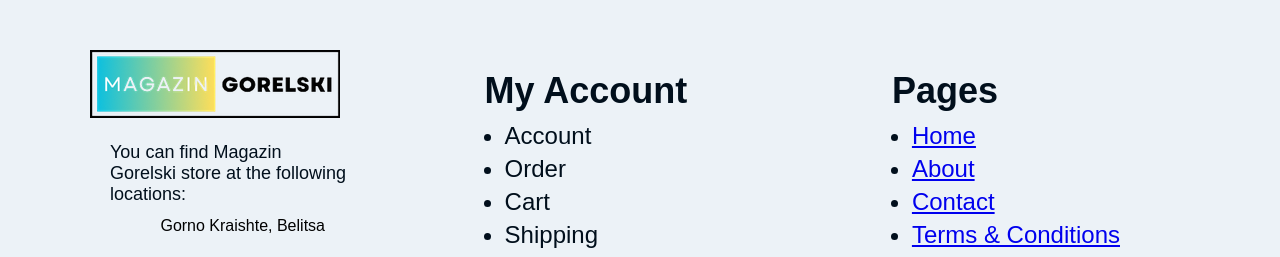
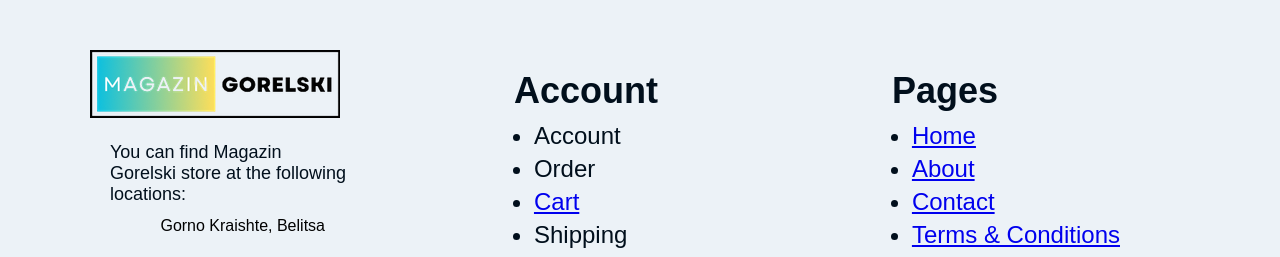
Before and after one commit to AGorelski/e-commerce-store, a React (Vite) app in the folder my-store/: page /products in a window 1280 px wide. Shown: the part 421-678 px from the top of the page. Built offline with nearby package versions, Linux system fonts and the light colour scheme; no server answers; the database is empty; some icons are missing.

Commit message:
Some minor fixes

```diff
--- a/my-store/src/Components/Footer.jsx
+++ b/my-store/src/Components/Footer.jsx
@@ -61,11 +61,13 @@ export default function Footer() {
           </div>
         </div>
         <div className="account">
-          <h3>My Account</h3>
+          <h3>Account</h3>
           <ul>
             <li>Account</li>
             <li>Order</li>
-            <li>Cart</li>
+            <li>
+              <Link to="/cart">Cart</Link>
+            </li>
             <li>Shipping</li>
             <li>Return</li>
           </ul>
--- a/my-store/src/Components/Modal/EditProductModal.jsx
+++ b/my-store/src/Components/Modal/EditProductModal.jsx
@@ -12,8 +12,17 @@ const EditProductModal = ({ onClose, id }) => {
   });
 
   const handleInputChange = (e) => {
-    setProductData({ ...productData, [e.target.name]: e.target.value });
+    const { name, value } = e.target;
+    let updatedValue = value;
+
+    // Convert 'price' and 'quantity' values to numbers
+    if (name === 'price' || name === 'quantity') {
+      updatedValue = value ? Number(value) : null; // Converts to number, but uses null for empty strings
+    }
+
+    setProductData({ ...productData, [name]: updatedValue });
   };
+
 
   const updateProductInfo = async () => {
     try {
```
